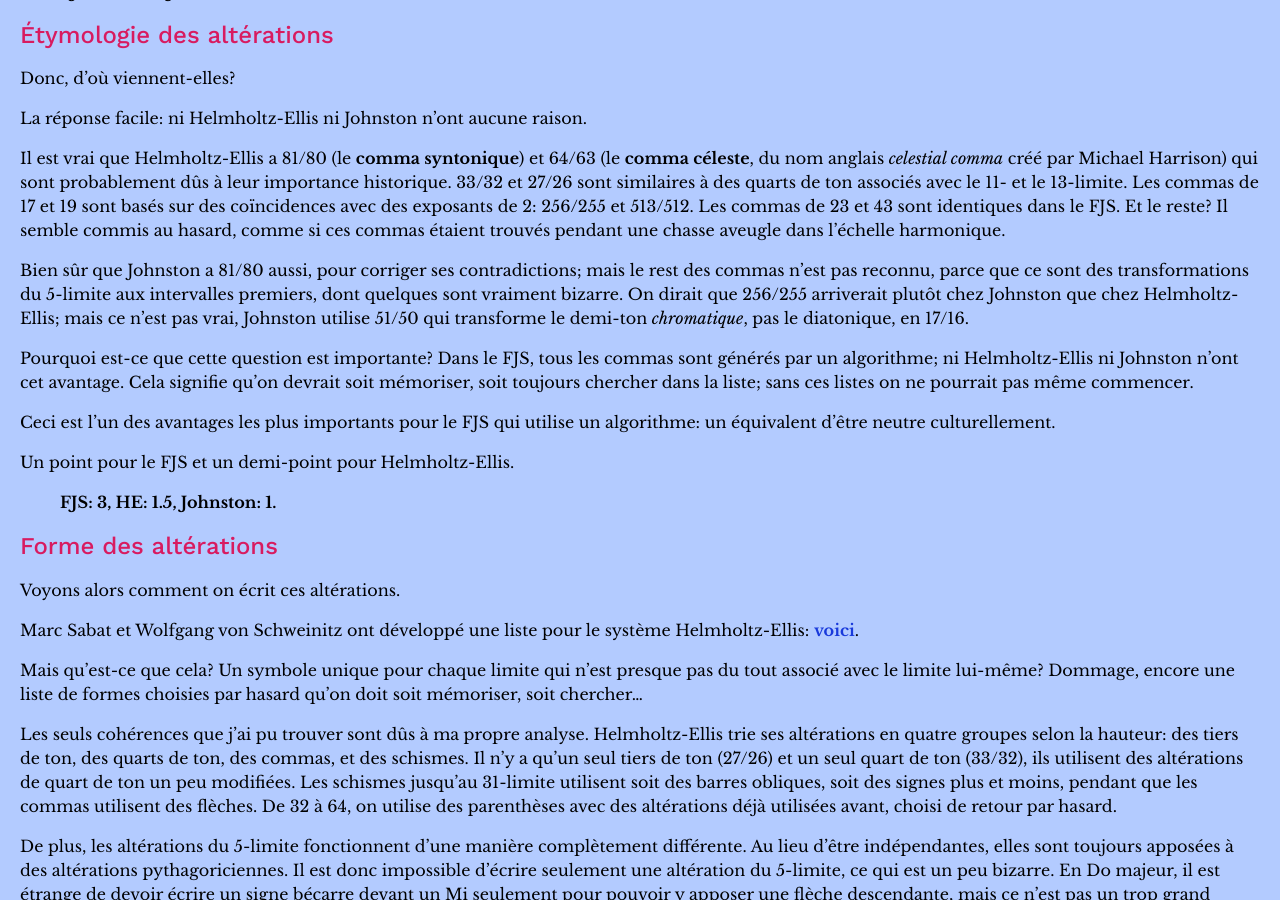
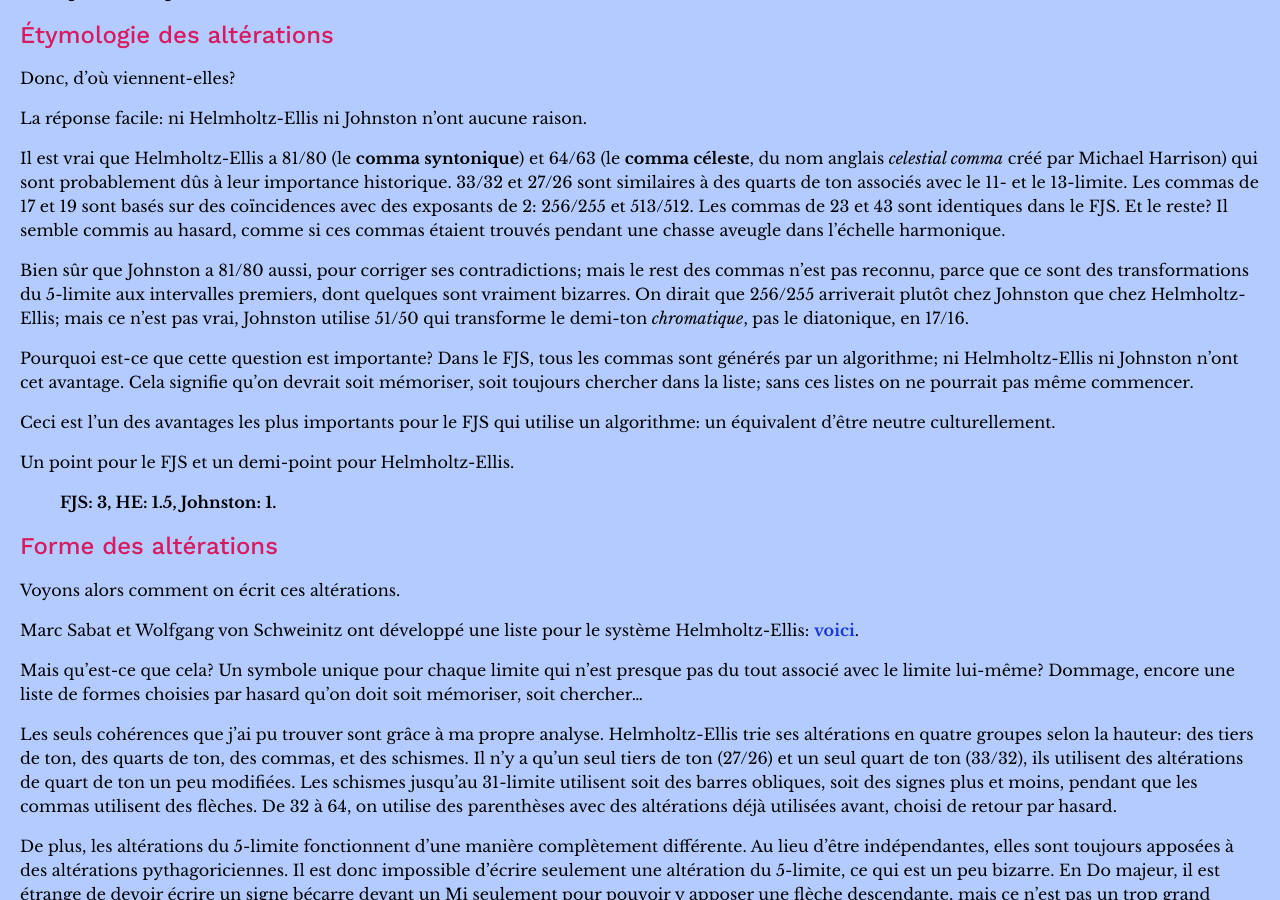
Before and after one commit to misotanni/misotanni.github.io, a Jekyll site: the page built from fjs/fr/compare.md, in a window 1280 px wide and 900 px high, scrolled down 3114 px. Built offline with Jekyll 4.4.1, drawn with Linux system fonts in a browser that asks for light colours; our own code applies the rules of GitHub Pages for plain Markdown files; formulas are drawn with MathJax 3; some of the changed text lies outside the part shown.

Commit message:
mistakes in comparison corrected

```diff
--- a/fjs/fr/compare.md
+++ b/fjs/fr/compare.md
@@ -26,7 +26,7 @@
 
 Je suppose donc aussi que ce choix avait le but de simplifier la notation de la musique diatonique au 5-limite, au prix de tout le reste.
 
-Mais ce n'est pas vrai. Même la musique diatonique au 5-limite devient plus difficile à noter à cause de cela. Ré-La n'est pas une quinte juste, mais 40/27. Cela signifie qu'on trouve partout les altérations d'un comma syntonique (un signe plus ascendant, un signe moins descendant). Joe Monzo, l'auteur d'une encyclopédie de la musique microtonale en ligne, y écrit sur la notation de Johnston:
+Mais ce n'est pas vrai. Même la musique diatonique au 5-limite devient plus difficile à noter à cause de cela. Ré-La n'est pas une quinte juste, mais 40/27. Cela signifie qu'on trouve partout les altérations d'un comma syntonique (un signe plus: ascendant, un signe moins: descendant). Joe Monzo, l'auteur d'une encyclopédie de la musique microtonale en ligne, y écrit sur la notation de Johnston:
 
 > *Beaucoup de théoreticiens croient que l'idée de Johnston est bonne, mais qu'elle pourrait être améliorée en utilisant une échelle pythagoricienne au lieu d'une du 5-limite pour sa base.*
 
@@ -107,7 +107,7 @@
 
 Il est vrai que Helmholtz-Ellis a 81/80 (le **comma syntonique**) et 64/63 (le **comma céleste**, du nom anglais *celestial comma* créé par Michael Harrison) qui sont probablement dûs à leur importance historique. 33/32 et 27/26 sont similaires à des quarts de ton associés avec le 11- et le 13-limite. Les commas de 17 et 19 sont basés sur des coïncidences avec des exposants de 2: 256/255 et 513/512. Les commas de 23 et 43 sont identiques dans le FJS. Et le reste? Il semble commis au hasard, comme si ces commas étaient trouvés pendant une chasse aveugle dans l'échelle harmonique.
 
-Bien sûr que Johnston a 81/80 aussi, pour corriger ses contradictions; mais le rest des commas n'est pas reconnu, parce que ce sont des transformations du 5-limite aux intervalles premiers, dont quelques sont vraiment bizarre. On dirait que 256/255 arriverait plutôt chez Johnston que chez Helmholtz-Ellis; mais ce n'est pas vrai, Johnston utilise 51/50 qui transforme le demi-ton *chromatique*, pas le diatonique, en 17/16.
+Bien sûr que Johnston a 81/80 aussi, pour corriger ses contradictions; mais le rest des commas n'est pas reconnu, parce que ce sont des transformations du 5-limite aux intervalles premiers, dont quelques sont vraiment bizarres. On dirait que 256/255 arriverait plutôt chez Johnston que chez Helmholtz-Ellis; mais ce n'est pas vrai, Johnston utilise 51/50 qui transforme le demi-ton *chromatique*, pas le diatonique, en 17/16.
 
 Pourquoi est-ce que cette question est importante? Dans le FJS, tous les commas sont générés par un algorithme; ni Helmholtz-Ellis ni Johnston n'ont cet avantage. Cela signifie qu'on devrait soit mémoriser, soit toujours chercher dans la liste; sans ces listes on ne pourrait pas même commencer.
 
@@ -125,7 +125,7 @@
 
 Mais qu'est-ce que cela? Un symbole unique pour chaque limite qui n'est presque pas du tout associé avec le limite lui-même? Dommage, encore une liste de formes choisies par hasard qu'on doit soit mémoriser, soit chercher...
 
-Les seuls cohérences que j'ai pu trouver sont dûs à ma propre analyse. Helmholtz-Ellis trie ses altérations en quatre groupes selon la hauteur: des tiers de ton, des quarts de ton, des commas, et des schismes. Il n'y a qu'un seul tiers de ton (27/26) et un seul quart de ton (33/32), ils utilisent des altérations de quart de ton un peu modifiées. Les schismes jusqu'au 31-limite utilisent soit des barres obliques, soit des signes plus et moins, pendant que les commas utilisent des flèches. De 32 à 64, on utilise des parenthèses avec des altérations déjà utilisées avant, choisi de retour par hasard.
+Les seuls cohérences que j'ai pu trouver sont grâce à ma propre analyse. Helmholtz-Ellis trie ses altérations en quatre groupes selon la hauteur: des tiers de ton, des quarts de ton, des commas, et des schismes. Il n'y a qu'un seul tiers de ton (27/26) et un seul quart de ton (33/32), ils utilisent des altérations de quart de ton un peu modifiées. Les schismes jusqu'au 31-limite utilisent soit des barres obliques, soit des signes plus et moins, pendant que les commas utilisent des flèches. De 32 à 64, on utilise des parenthèses avec des altérations déjà utilisées avant, choisi de retour par hasard.
 
 De plus, les altérations du 5-limite fonctionnent d'une manière complètement différente. Au lieu d'être indépendantes, elles sont toujours apposées à des altérations pythagoriciennes. Il est donc impossible d'écrire seulement une altération du 5-limite, ce qui est un peu bizarre. En Do majeur, il est étrange de devoir écrire un signe bécarre devant un Mi seulement pour pouvoir y apposer une flèche descendante, mais ce n'est pas un trop grand problème.
 
```
Also changed, not shown: other parts of fjs/fr/compare.md (+2 -2 lines).
